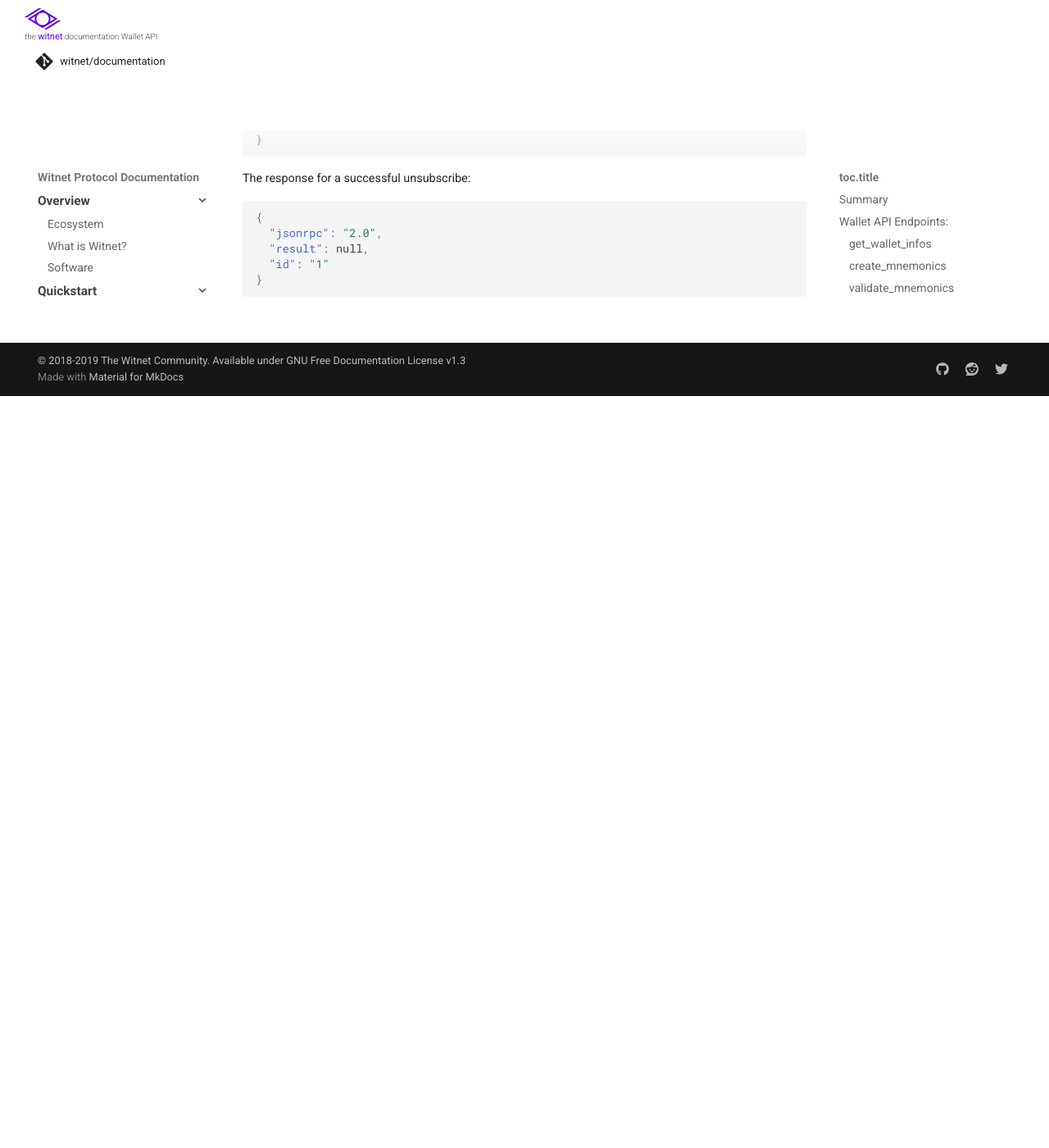
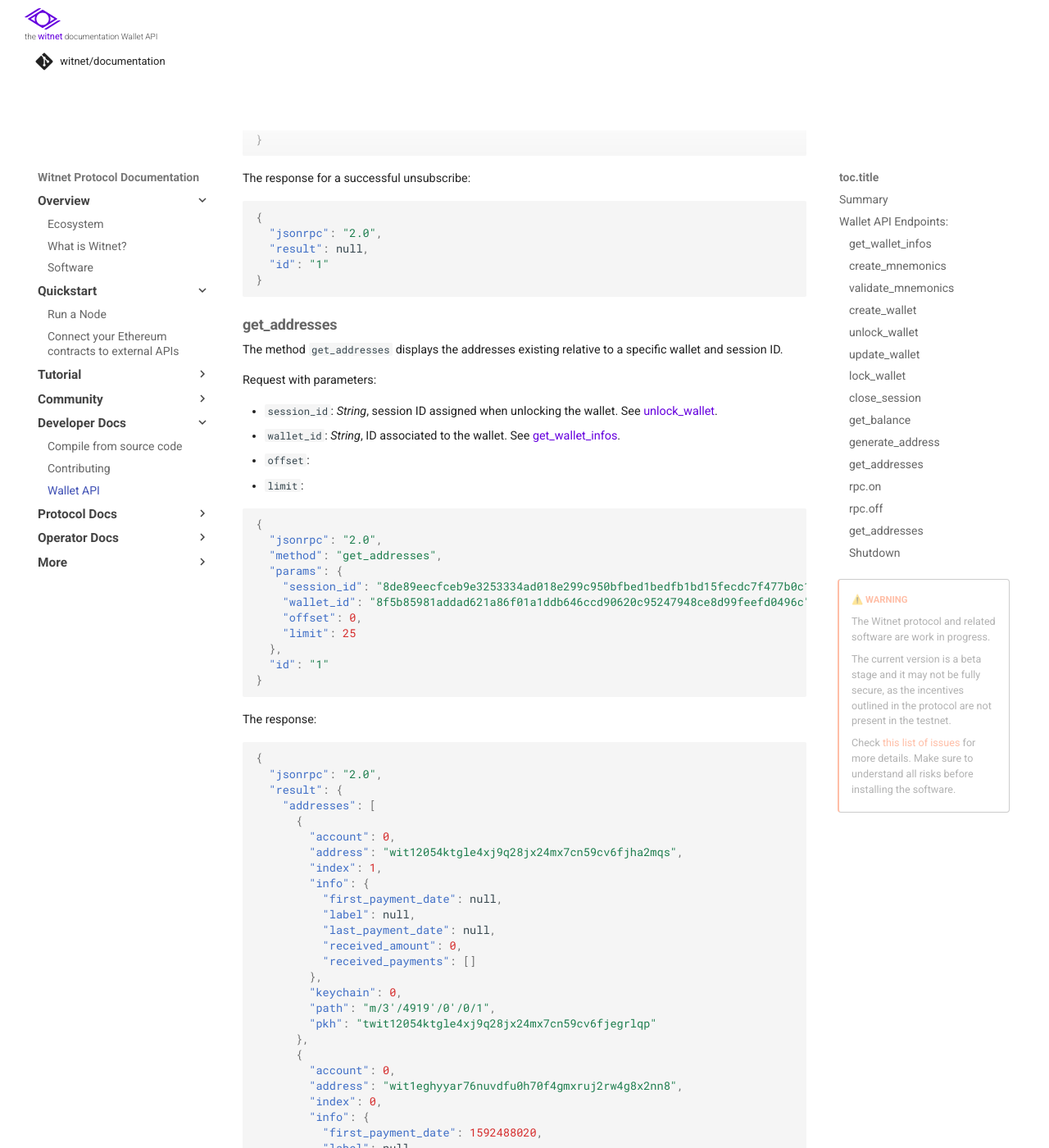
Before and after one commit to witnet/documentation, an MkDocs documentation site: the page built from docs/developer/wallet-api.md, in a window 1280 px wide and 1400 px high, scrolled down 11732 px. Shown: the whole window at 82% size. Built offline with MkDocs 1.6.1 and Material for MkDocs 9.7.7, drawn with Linux system fonts in a browser that asks for light colours; some web fonts are replaced; comment, search, counter and statistics services are not loaded; before the commit the page ends 12215 px from its top, so only the background shows below that; some of the changed text lies outside the part shown.

Commit message:
docs(wallet-api): add get_addresses doc
Signed-off-by: Claudia Bartoli Duncan <claudia@stampery.co>

````diff
--- a/docs/developer/wallet-api.md
+++ b/docs/developer/wallet-api.md
@@ -596,3 +596,84 @@ The response for a successful unsubscribe:
   "id": "1"
 }
 ```
+
+### get_addresses
+
+The method `get_addresses` displays the addresses existing relative to a specific wallet and session ID.
+
+Request with parameters:
+
+- `session_id`: *String*, session ID assigned when unlocking the wallet. See [unlock_wallet](#unlock_wallet).
+- `wallet_id`: *String*, ID associated to the wallet. See [get_wallet_infos](#get-wallet-infos).
+- `offset`:
+- `limit`:
+
+```json
+{
+  "jsonrpc": "2.0",
+  "method": "get_addresses",
+  "params": {
+    "session_id": "8de89eecfceb9e3253334ad018e299c950bfbed1bedfb1bd15fecdc7f477b0c1",
+    "wallet_id": "8f5b85981addad621a86f01a1ddb646ccd90620c95247948ce8d99feefd0496c",
+    "offset": 0,
+    "limit": 25
+  },
+  "id": "1"
+}
+```
+
+The response:
+
+```json
+{
+  "jsonrpc": "2.0",
+  "result": {
+    "addresses": [
+      {
+        "account": 0,
+        "address": "wit12054ktgle4xj9q28jx24mx7cn59cv6fjha2mqs",
+        "index": 1,
+        "info": {
+          "first_payment_date": null,
+          "label": null,
+          "last_payment_date": null,
+          "received_amount": 0,
+          "received_payments": []
+        },
+        "keychain": 0,
+        "path": "m/3'/4919'/0'/0/1",
+        "pkh": "twit12054ktgle4xj9q28jx24mx7cn59cv6fjegrlqp"
+      },
+      {
+        "account": 0,
+        "address": "wit1eghyyar76nuvdfu0h70f4gmxruj2rw4g8x2nn8",
+        "index": 0,
+        "info": {
+          "first_payment_date": 1592488020,
+          "label": null,
+          "last_payment_date": 1592488260,
+          "received_amount": 1125000000000,
+          "received_payments": [
+            "a38377bad7debf3a4da3eae1e0d50a178c5577b151da2b0a8615db320cdd0e41:1",
+            "e77c701418327e3162592efcd592a61644339505f3273603d64568dbc0f97848:1",
+            "f0effc407ffe5100111b0d47ca45fb7613e49b20eb845679e72fdfa02c406263:1",
+            "e1c0a6520860015f72ba4fd5da99779f8552e3764381c43cab1c56dd09dc4230:1",
+            "14ea87edb37ca9291251aee55a0c56e9213a60a70129285b3d7993125dd413f5:1",
+            "937e5500ca33260859d42848e26e79916dd001e7eb246e7c9529fc4827ec54a9:1",
+            "1628daf2320c1eeb8abdcfc5f269f40c59c0d865375502b9730083e65521032a:1",
+            "a34bf612433b2d649736c2c29dbc20c9a0904485373aafdb7f2915626ec5467d:1",
+            "b4eac054728930603418e113c74bdb9af076958903ce6a0ccf2a5d1fdf2b926b:1"
+          ]
+        },
+        "keychain": 0,
+        "path": "m/3'/4919'/0'/0/0",
+        "pkh": "twit1eghyyar76nuvdfu0h70f4gmxruj2rw4gfnrhnk"
+      }
+    ],
+    "total": 2
+  },
+  "id": "1"
+}
+```
+
+### Shutdown
````
